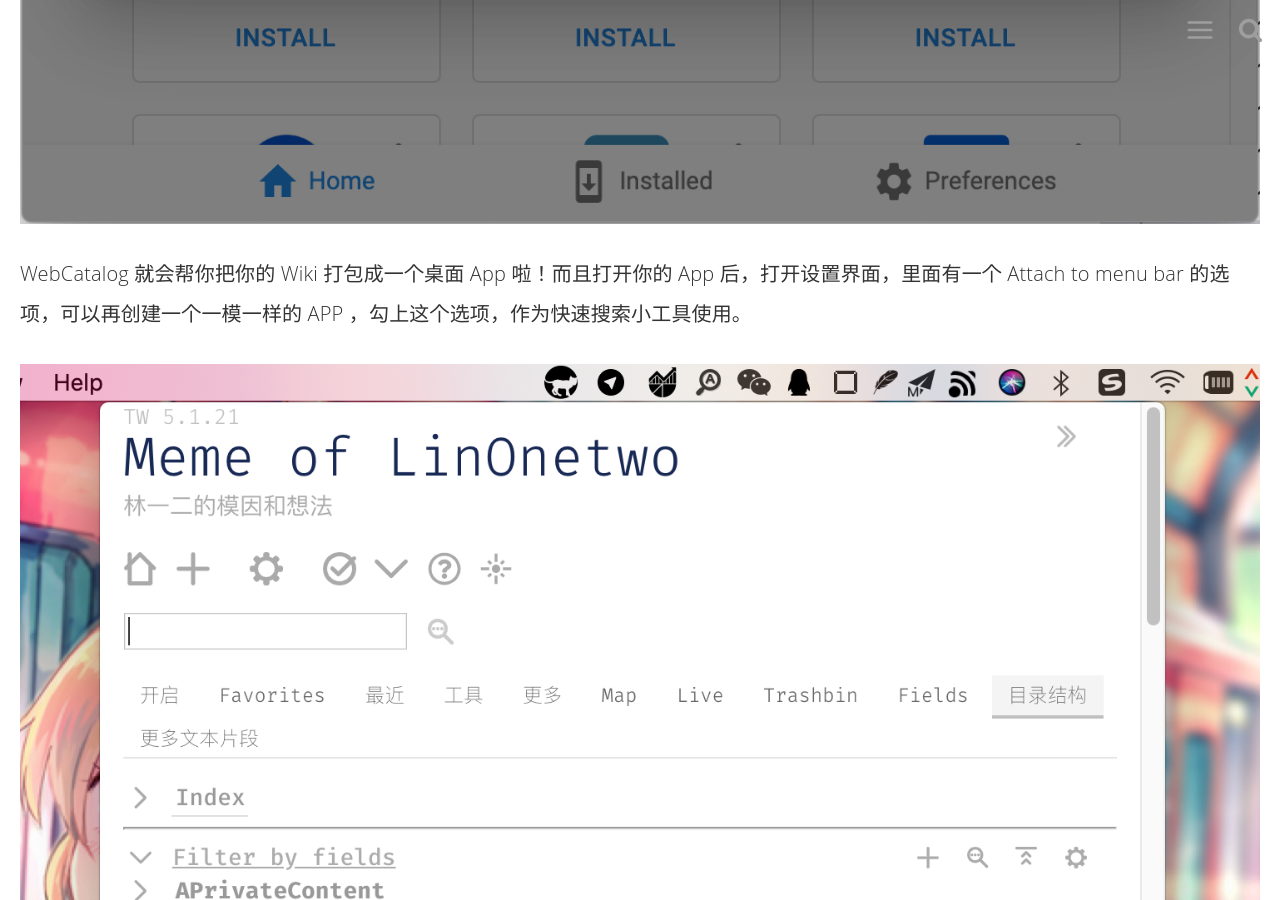
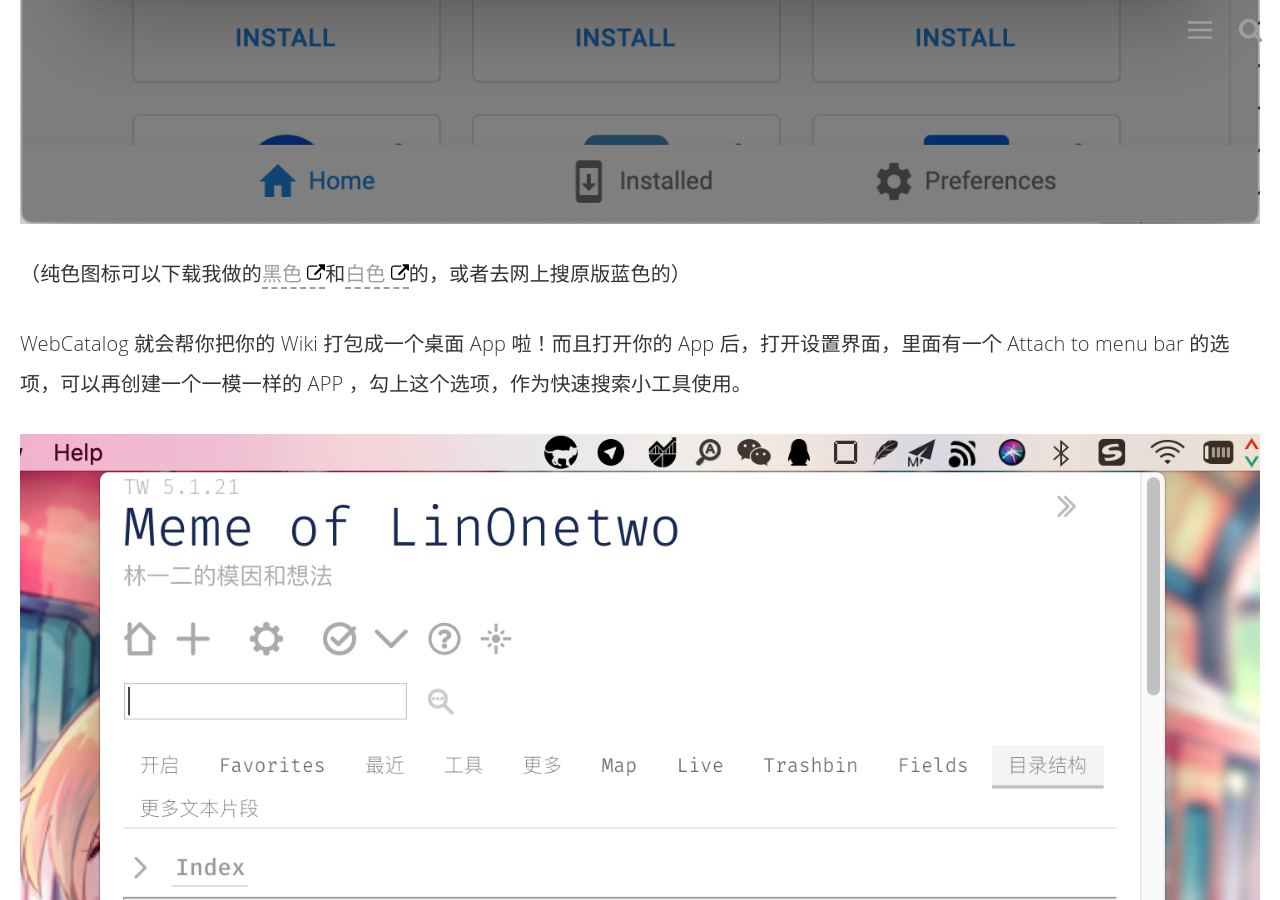
Before and after one commit to linonetwo/linonetwo.github.io, a Jekyll site: the page built from _posts/2020-04-13-用tiddlywiki替代notion和evernote管理知识.md, in a window 1280 px wide and 900 px high, scrolled down 5632 px. Built offline with Jekyll 4.4.1, drawn with Linux system fonts in a browser that asks for light colours; comment, search, counter and statistics services are not loaded.

Commit message:
Update 2020-04-13-用tiddlywiki替代notion和evernote管理知识.md

```diff
--- a/_posts/2020-04-13-用tiddlywiki替代notion和evernote管理知识.md
+++ b/_posts/2020-04-13-用tiddlywiki替代notion和evernote管理知识.md
@@ -54,6 +54,8 @@ TiddlyWiki 是一个自由的软件，需要有一定的技术和折腾劲来配
 接着可以下载一个 [WebCatalog](https://webcatalogapp.com/)，下载打开后，点击 Create Custom App 按钮，然后如下图输入本地 wiki 的网址，并取一个名字、加一个图标：
 
 ![截图 - Tiddlywiki 桌面应用：创建桌面应用](https://raw.githubusercontent.com/linonetwo/linonetwo.github.io/master/assets/img/posts/tiddlywiki/webcatalog-localhost-app.png)
+
+（纯色图标可以下载我做的[黑色](https://github.com/linonetwo/Meme-of-LinOnetwo/blob/7033fc1e1ca60f4e825d4fb8dc5fc79b5bcffd3b/MemeOfLinonetwo/tiddlers/TiddlyWikiIconBlack.png)和[白色](https://github.com/linonetwo/Meme-of-LinOnetwo/blob/7033fc1e1ca60f4e825d4fb8dc5fc79b5bcffd3b/MemeOfLinonetwo/tiddlers/TiddlyWikiIconWhite.png)的，或者去网上搜原版蓝色的）
 
 WebCatalog 就会帮你把你的 Wiki 打包成一个桌面 App 啦！而且打开你的 App 后，打开设置界面，里面有一个 Attach to menu bar 的选项，可以再创建一个一模一样的 APP ，勾上这个选项，作为快速搜索小工具使用。
 
```
